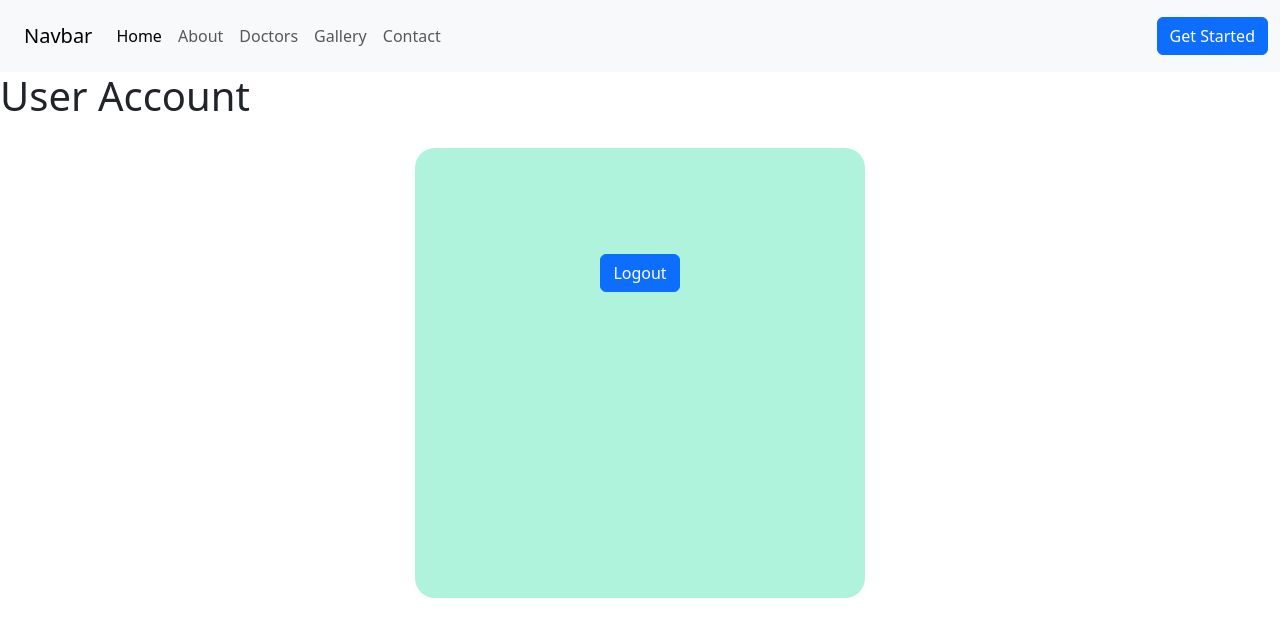
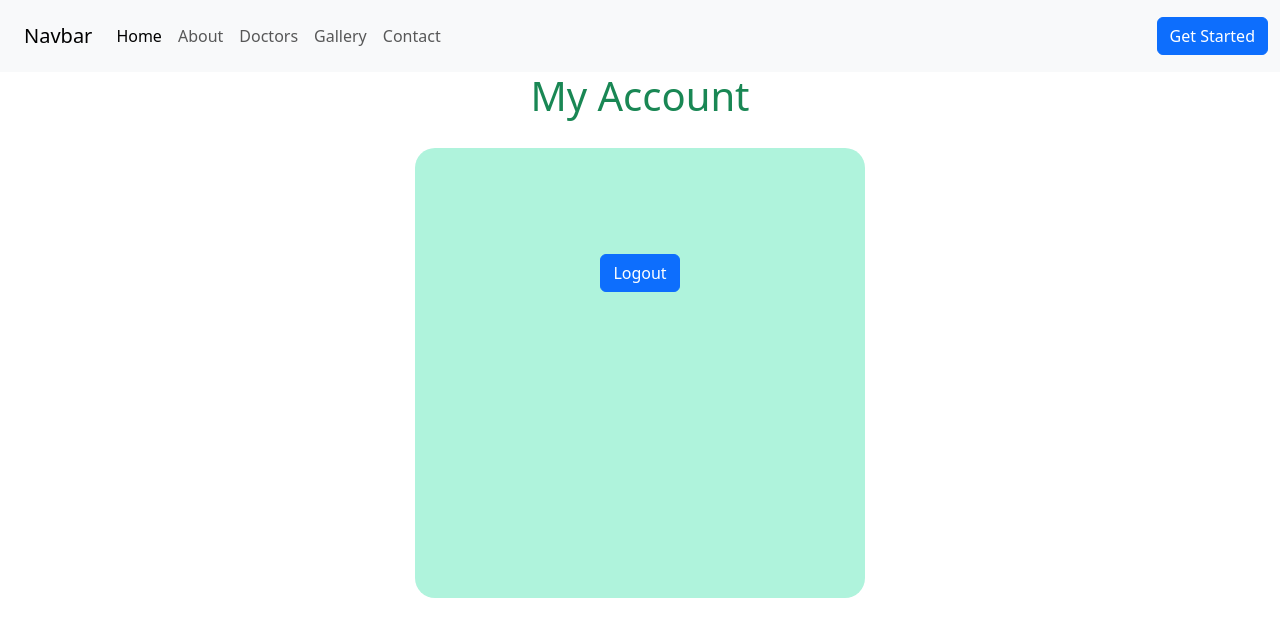
Before and after one commit to notamharshitha-dev/hospitalAppointmentSystemFrontEnd, a React (Vite) app: page /userAccountPage in a window 1280 px wide. Shown: the top 636 px of the page. Built offline with nearby package versions, Linux system fonts and the light colour scheme; no server answers.

Commit message:
frontend

```diff
--- a/src/components/Contact/contact.jsx
+++ b/src/components/Contact/contact.jsx
@@ -24,7 +24,7 @@ function ContactPage(){
         }
     return <div>
         <Navbar/>
-    <h1 className="text-align-center" >contact Us</h1>
+    <h1 className="text-center" >contact Us</h1>
       <form  onSubmit={contactForm.handleSubmit} >
             <div className="form-floating mb-3">
                 <textarea className="form-control" placeholder="Leave a comment here" id="floatingTextareaDisabled" {...contactForm.getFieldProps("name")} ></textarea>
--- a/src/components/Doctors/doctors.jsx
+++ b/src/components/Doctors/doctors.jsx
@@ -13,7 +13,7 @@ function DoctorsPage(){
     }
     return <div>
         <Navbar/>
-        <h3 className="text-center" >Select A Doctor And Book Your Appointment Now</h3>
+        <h3 className="text-center text-success " >Select A Doctor And Book Your Appointment Now</h3>
         {isLoading && <h1 className="text-center text-success " >Loading...</h1> }
         <ul class="outerDoctorDiv" >
             {
--- a/src/components/userAccount/userAccount.jsx
+++ b/src/components/userAccount/userAccount.jsx
@@ -12,7 +12,7 @@ function UserAccount(){
     }
     return <div>
         <Navbar/>
-        <h1>User Account</h1>
+        <h1 className="text-center text-success " >My Account</h1>
         <div class='center' >
             <div class="displayUserAccountDiv" >
                 <h1>{data?.username}</h1>
```
